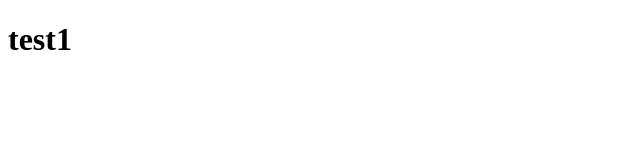
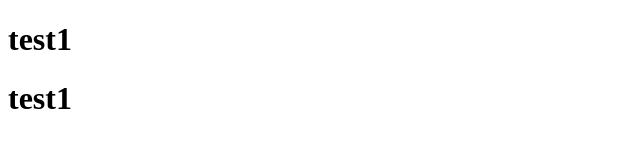
Before and after one commit to MattEastman/React_Course, a website: page index.html in a window 1280 px wide. Shown: the whole page, without its empty margins (0-640 px from the left). Drawn offline with Linux system fonts and the light colour scheme.

```diff
--- a/index.html
+++ b/index.html
@@ -4,6 +4,7 @@
 
 <body>
 <h1>test1</h1>
+<h1>test1</h1>
 </body>
 
 </html>
```
Also changed, not shown: package.json (added, +24 -0 lines), 2 other files.
